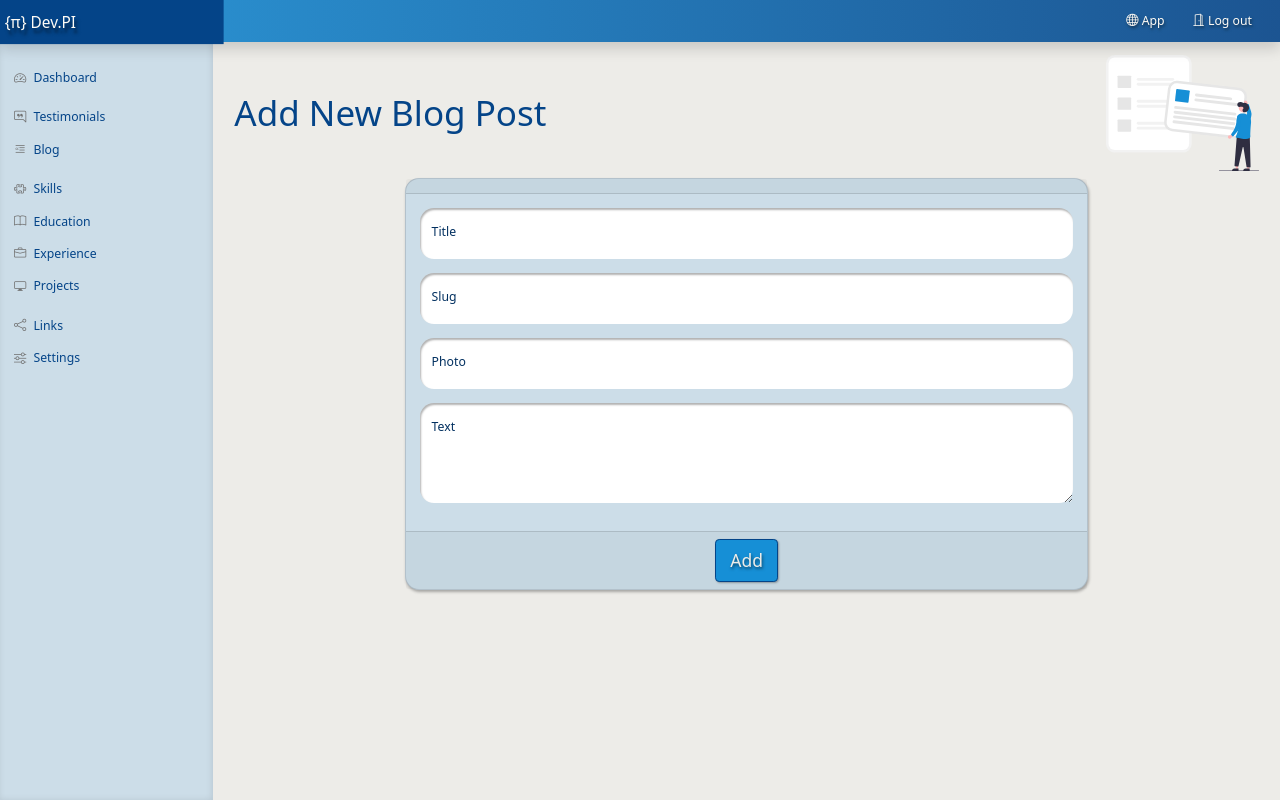
After one commit to pinco227/dev.pi, a Flask app: page /admin/add_blog in a window 1280 px wide. The commit adds this page. Run offline with Flask 2, Linux system fonts and the light colour scheme; the visitor is signed in with stand-in values (Sample User, id 1); data that the repository does not hold is empty; some libraries are stand-ins or nearby versions.

Commit message:
feat(admin): make blog create functionality

```diff
--- a/app.py
+++ b/app.py
@@ -94,7 +94,6 @@ def get_project(project):
 @register_breadcrumb(app, '.blog', 'Blog')
 def blog():
     blogs = list(mongo.db.blogs.find())
-    # today = date.today().strftime("%B %d, %Y")
     return render_template("blog.html", blogs=blogs)
 
 
@@ -175,6 +174,28 @@ def get_blogs():
 
     blogs = list(mongo.db.blogs.find())
     return render_template("admin/blogs.html", blogs=blogs)
+
+
+@app.route('/admin/add_blog', methods=["GET", "POST"])
+def add_blog():
+    if not session.get("user"):
+        flash("You don't have the user privileges to access this section.")
+        return redirect(url_for("login"))
+
+    if request.method == "POST":
+        blog = {
+            "title": request.form.get("title"),
+            "slug": request.form.get("slug"),
+            "photo": request.form.get("photo"),
+            "body": request.form.get("body"),
+            "added_on": date.today().strftime("%B %d, %Y")
+        }
+        mongo.db.blogs.insert_one(blog)
+        flash(Markup(
+            "Blog <strong>{}</strong> was successfully Added!".format(blog['title'])))
+        return redirect(url_for("get_blogs"))
+
+    return render_template("admin/add_blog.html")
 
 
 @app.route('/admin/skills', methods=['GET', 'POST'])
--- /dev/null
+++ b/templates/admin/add_blog.html
@@ -0,0 +1,40 @@
+{% extends "admin/base.html" %}
+{% block content %}
+<section id="add_post">
+    <div class="row my-2 align-items-center">
+        <div class="order-1 order-sm-0 col-sm-8 col-md-9 col-lg-10">
+            <h1 class="text-start my-2">Add New Blog Post</h1>
+        </div>
+        <div class="order-0 order-sm-1 col-8 offset-2 offset-sm-0 col-sm-4 col-md-3 col-lg-2 text-center">
+            <img src="{{ url_for('static', filename='images/post.svg') }}" alt="Blog Post" class="section-image">
+        </div>
+    </div>
+    <div class="card col-md-10 offset-md-1 col-lg-8 offset-lg-2">
+        <form action="{{ url_for('add_blog') }}" method="POST">
+            <div class="card-header"></div>
+            <div class="card-body">
+                <div class="form-floating mb-3">
+                    <input type="text" class="form-control" id="title" name="title" placeholder="New Post Title">
+                    <label for="title">Title</label>
+                </div>
+                <div class="form-floating mb-3">
+                    <input type="text" class="form-control" id="slug" name="slug" placeholder="new-post-title">
+                    <label for="slug">Slug</label>
+                </div>
+                <div class="form-floating mb-3">
+                    <input type="text" class="form-control" id="photo" name="photo" placeholder="...">
+                    <label for="photo">Photo</label>
+                </div>
+                <div class="form-floating mb-3">
+                    <textarea class="form-control" rows="3" id="body" name="body" style="height: 100px;"
+                        placeholder="..."></textarea>
+                    <label for="body">Text</label>
+                </div>
+            </div>
+            <div class="card-footer text-center">
+                <button type="submit" class="btn btn-lg btn-accent">Add</button>
+            </div>
+        </form>
+    </div>
+</section>
+{% endblock content %}
--- a/templates/admin/blogs.html
+++ b/templates/admin/blogs.html
@@ -11,7 +11,7 @@
     </div>
     <div class="row">
         <div class="col">
-            {# <a href="{{ url_for('add_blog') }}" class="btn btn-round btn-success float-end m-4" data-bs-toggle="tooltip" data-bs-placement="left" title="Add new"><i class="bi bi-plus"></i></a> #}
+            <a href="{{ url_for('add_blog') }}" class="btn btn-round btn-success float-end m-4" data-bs-toggle="tooltip" data-bs-placement="left" title="Add new"><i class="bi bi-plus"></i></a>
         </div>
     </div>
     <div class="card">
```
Also changed, not shown: static/images/post.svg (added).
